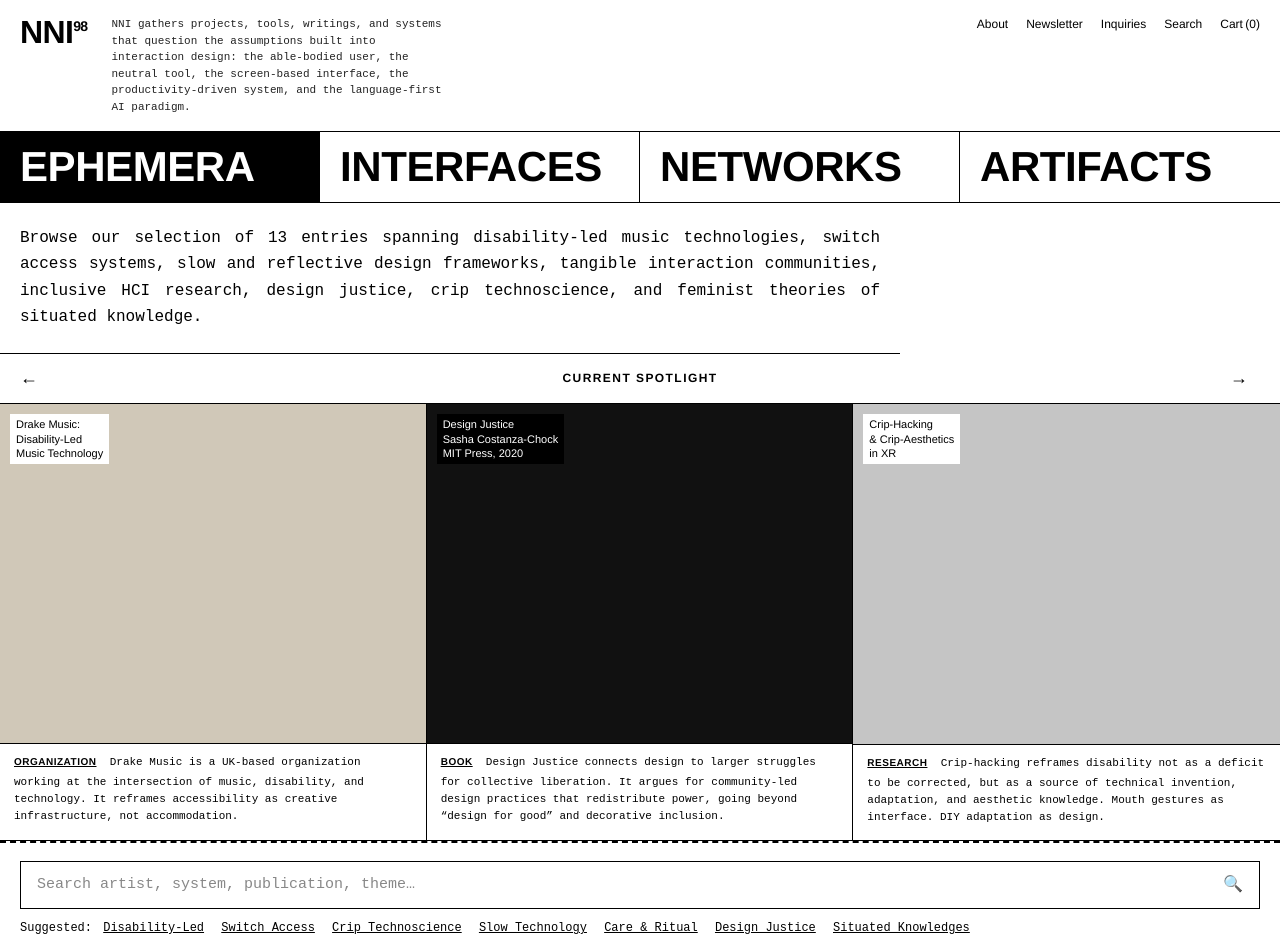
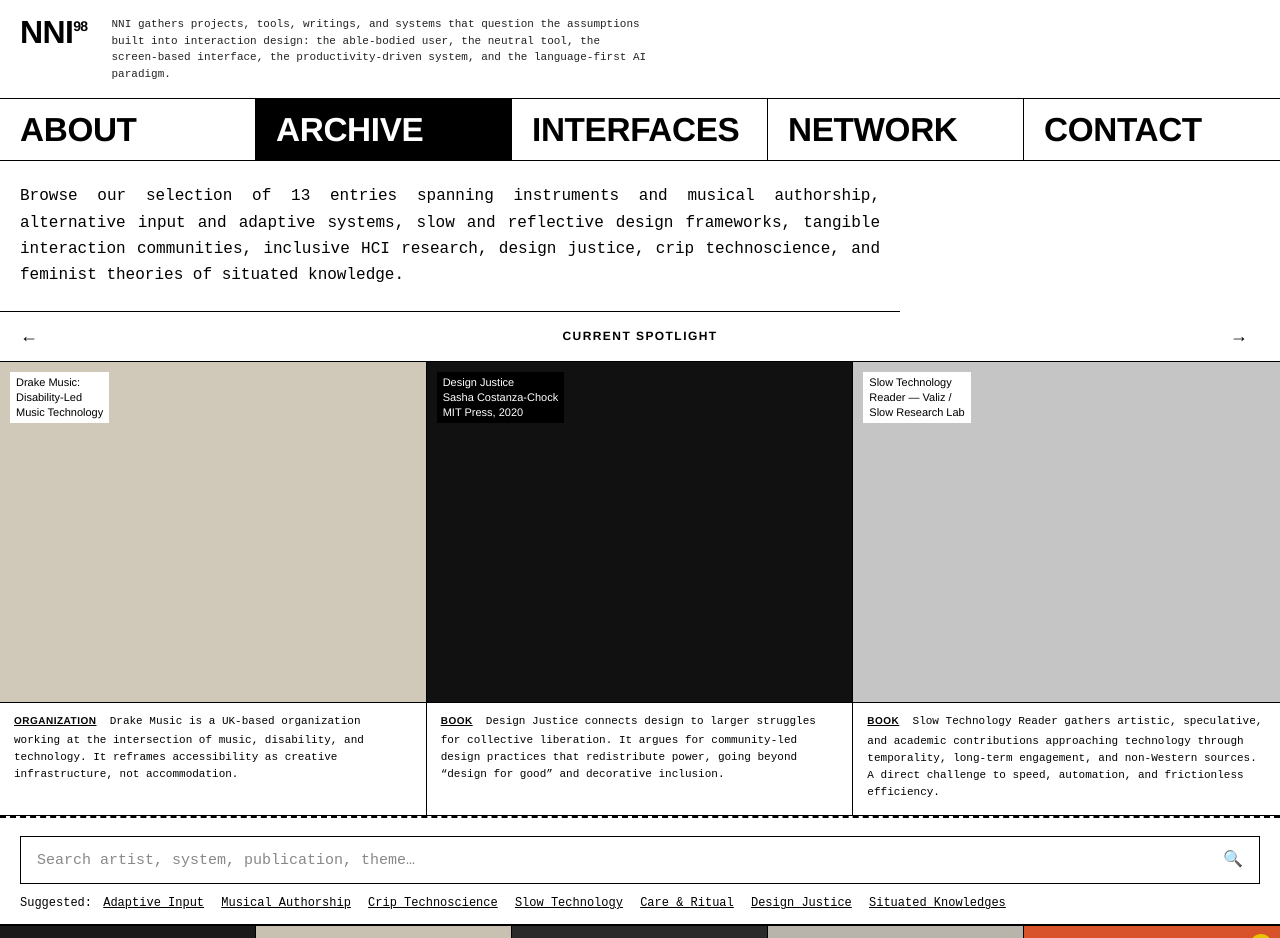
Before and after one commit to elementacc/non-normative-interfaces, a plain HTML site: page archive.html in a window 1280 px wide. Shown: the top 938 px of the page. Drawn offline with Linux system fonts and the light colour scheme.

Commit message:
Reframe intro, unify nav, slow reader in spotlight, 5-tab nav

```diff
--- a/archive.css
+++ b/archive.css
@@ -7,7 +7,7 @@ body {
 /* ── Archive Header ── */
 .arch-header {
   display: grid;
-  grid-template-columns: auto 1fr auto;
+  grid-template-columns: auto 1fr;
   align-items: start;
   padding: 16px 20px;
   border-bottom: var(--border);
@@ -33,34 +33,21 @@ body {
   font-size: 11px;
   line-height: 1.5;
   color: #222;
-  max-width: 340px;
+  max-width: 540px;
   font-family: var(--font-mono);
 }
 
-.arch-nav {
-  display: flex;
-  gap: 18px;
-  font-size: 12px;
-  font-family: var(--font-sans);
-  align-items: flex-start;
-  justify-content: flex-end;
-  flex-wrap: wrap;
-}
-
-.arch-nav a:hover {
-  text-decoration: underline;
-}
-
-/* ── Category Tabs ── */
+/* ── Nav Tabs (5-col) ── */
 .cat-tabs {
   display: grid;
-  grid-template-columns: repeat(4, 1fr);
+  grid-template-columns: repeat(5, 1fr);
   border-bottom: var(--border);
 }
 
 .cat-tab {
+  display: block;
   padding: 14px 20px;
-  font-size: clamp(22px, 3.5vw, 42px);
+  font-size: clamp(16px, 2.6vw, 34px);
   font-weight: 900;
   font-family: var(--font-sans);
   letter-spacing: -0.01em;
@@ -68,6 +55,8 @@ body {
   border-right: var(--border);
   cursor: pointer;
   line-height: 1;
+  text-decoration: none;
+  color: var(--black);
   transition: background 0.12s;
 }
 
@@ -315,24 +304,30 @@ body {
 }
 
 .grid-item-info .item-tags span::before {
-  content: '• ';
+  content: '\2022 ';
 }
 
 .grid-item-info .item-price {
   margin-top: 6px;
   font-size: 11px;
+}
+
+.grid-item-info .item-price a {
   text-decoration: underline;
-  cursor: pointer;
+}
+
+.grid-item-info .item-price a:hover {
+  text-decoration: none;
 }
 
 /* grid fill colors */
-.gf-1 { background: #1a1a1a; }
-.gf-2 { background: #c8c0b0; }
-.gf-3 { background: #2a2a2a; }
-.gf-4 { background: #b8b4ac; }
-.gf-5 { background: #d8522a; }
-.gf-6 { background: #e0d8cc; }
-.gf-7 { background: #383838; }
-.gf-8 { background: #c0b8a8; }
-.gf-9 { background: #888; }
+.gf-1  { background: #1a1a1a; }
+.gf-2  { background: #c8c0b0; }
+.gf-3  { background: #2a2a2a; }
+.gf-4  { background: #b8b4ac; }
+.gf-5  { background: #d8522a; }
+.gf-6  { background: #e0d8cc; }
+.gf-7  { background: #383838; }
+.gf-8  { background: #c0b8a8; }
+.gf-9  { background: #888; }
 .gf-10 { background: #f0ede6; }
--- a/archive.html
+++ b/archive.html
@@ -18,29 +18,23 @@
       into interaction design: the able-bodied user, the neutral tool, the screen-based interface,
       the productivity-driven system, and the language-first AI paradigm.
     </div>
-
-    <nav class="arch-nav">
-      <a href="index.html">About</a>
-      <a href="#">Newsletter</a>
-      <a href="#">Inquiries</a>
-      <a href="#">Search</a>
-      <a href="#">Cart&thinsp;(0)</a>
-    </nav>
   </header>
 
-  <!-- Category Tabs -->
+  <!-- Nav Tabs -->
   <div class="cat-tabs">
-    <div class="cat-tab active">Ephemera</div>
-    <div class="cat-tab">Interfaces</div>
-    <div class="cat-tab">Networks</div>
-    <div class="cat-tab">Artifacts</div>
+    <a class="cat-tab" href="index.html">About</a>
+    <a class="cat-tab active" href="archive.html">Archive</a>
+    <a class="cat-tab" href="#">Interfaces</a>
+    <a class="cat-tab" href="#">Network</a>
+    <a class="cat-tab" href="#">Contact</a>
   </div>
 
   <!-- Intro -->
   <div class="arch-intro">
-    Browse our selection of 13 entries spanning disability-led music technologies, switch access
-    systems, slow and reflective design frameworks, tangible interaction communities, inclusive HCI
-    research, design justice, crip technoscience, and feminist theories of situated knowledge.
+    Browse our selection of 13 entries spanning instruments and musical authorship, alternative
+    input and adaptive systems, slow and reflective design frameworks, tangible interaction
+    communities, inclusive HCI research, design justice, crip technoscience, and feminist
+    theories of situated knowledge.
   </div>
 
   <!-- Spotlight -->
@@ -77,12 +71,13 @@
 
       <div class="spotlight-item">
         <div class="spotlight-thumb s-fill-c">
-          <div class="s-tag">Crip-Hacking<br>&amp; Crip-Aesthetics<br>in XR</div>
+          <div class="s-tag">Slow Technology<br>Reader &mdash; Valiz /<br>Slow Research Lab</div>
         </div>
         <div class="spotlight-caption">
-          <strong>Research</strong>&nbsp; Crip-hacking reframes disability not as a deficit to be
-          corrected, but as a source of technical invention, adaptation, and aesthetic knowledge.
-          Mouth gestures as interface. DIY adaptation as design.
+          <strong>Book</strong>&nbsp; Slow Technology Reader gathers artistic, speculative, and
+          academic contributions approaching technology through temporality, long-term engagement,
+          and non-Western sources. A direct challenge to speed, automation, and frictionless
+          efficiency.
         </div>
       </div>
 
@@ -99,8 +94,8 @@
     </div>
     <div class="suggested">
       <span>Suggested:</span>
-      <a href="#">Disability-Led</a>
-      <a href="#">Switch Access</a>
+      <a href="#">Adaptive Input</a>
+      <a href="#">Musical Authorship</a>
       <a href="#">Crip Technoscience</a>
       <a href="#">Slow Technology</a>
       <a href="#">Care &amp; Ritual</a>
```
Also changed, not shown: index.html (+7 -5 lines).
